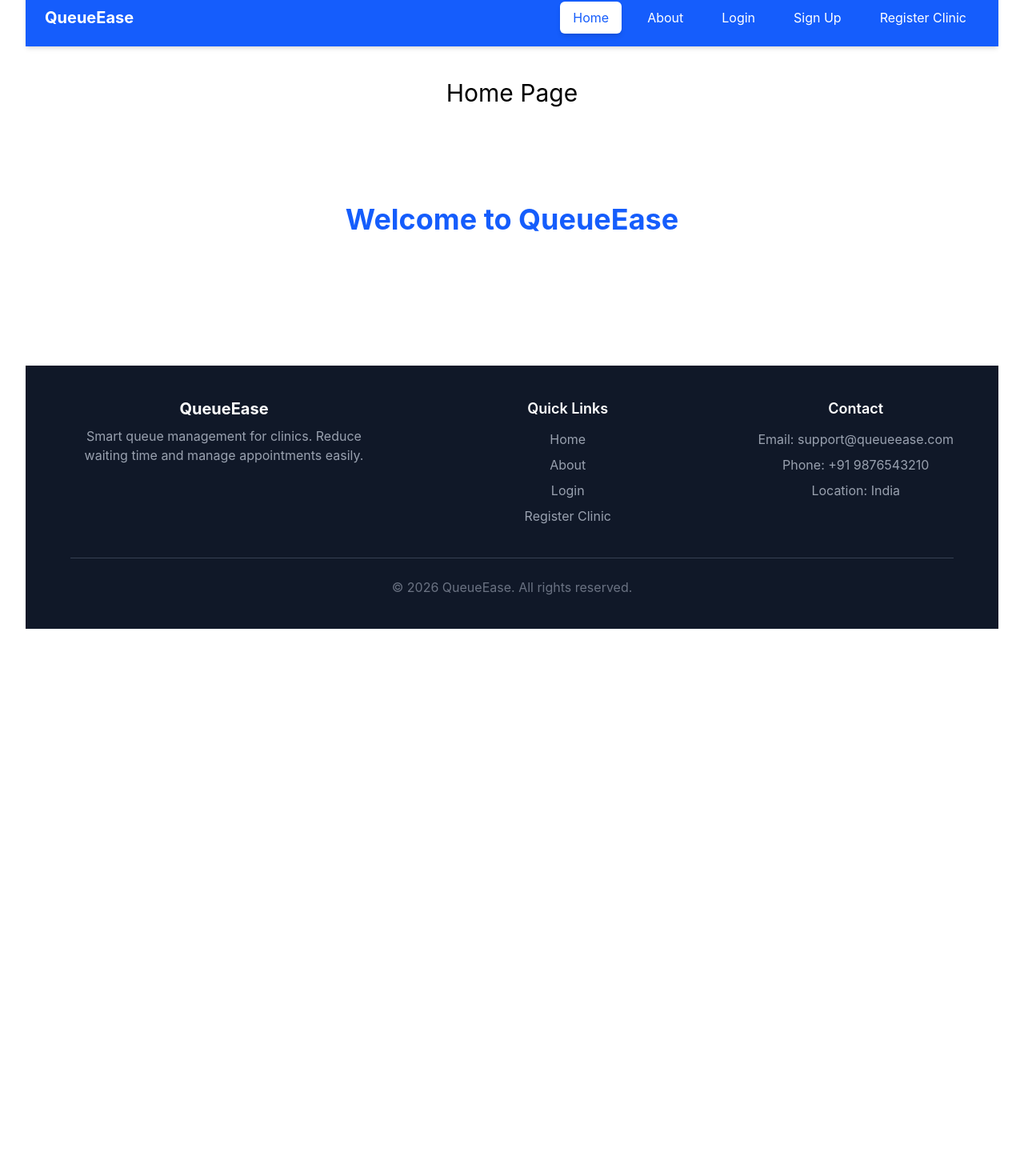
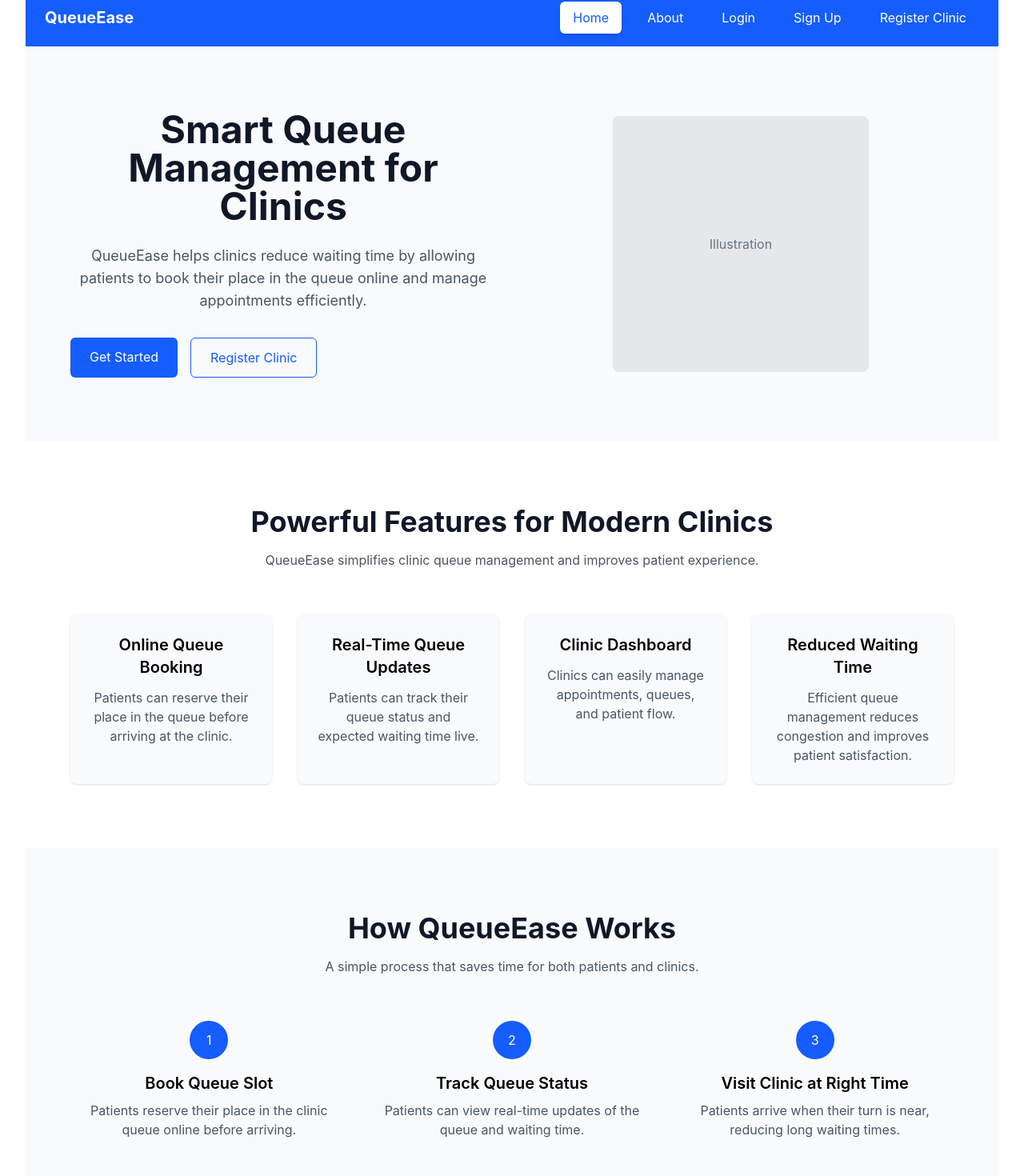
Before and after one commit to Amritraj04-creator/QueueEase, a React app: page / in a window 1280 px wide. Shown: the part 46-1516 px from the top of the page at 80% size. Before the commit the page ends 864 px from the top, so only its background shows below. Built offline with nearby package versions, Linux system fonts and the light colour scheme; the HTML template or start-up script is replaced by a standard one.

Commit message:
made queueEase logo clickable for now home page done

```diff
--- a/src/App.jsx
+++ b/src/App.jsx
@@ -22,11 +22,6 @@ function App() {
         <Route path="/signup" element={<Signup />} />
         <Route path="/register-clinic" element={<RegisterClinic />} />
       </Routes>
-    <div className="text-center mt-20">
-      <h1 className="text-4xl font-bold text-blue-600">
-        Welcome to QueueEase
-      </h1>
-    </div>
     </main>
     <Footer />
     </div>
--- /dev/null
+++ b/src/components/Features.jsx
@@ -0,0 +1,73 @@
+function Features() {
+  return (
+    <section className="bg-white py-20">
+
+      <div className="max-w-6xl mx-auto px-6">
+
+        {/* Section Heading */}
+        <div className="text-center mb-14">
+          <h2 className="text-3xl md:text-4xl font-bold text-gray-900">
+            Powerful Features for Modern Clinics
+          </h2>
+
+          <p className="text-gray-600 mt-4">
+            QueueEase simplifies clinic queue management and improves patient experience.
+          </p>
+        </div>
+
+        {/* Feature Cards */}
+        <div className="grid md:grid-cols-2 lg:grid-cols-4 gap-8">
+
+          {/* Feature 1 */}
+          <div className="bg-gray-50 p-6 rounded-lg shadow-sm hover:shadow-md transition">
+            <h3 className="text-xl font-semibold mb-3">
+              Online Queue Booking
+            </h3>
+
+            <p className="text-gray-600">
+              Patients can reserve their place in the queue before arriving at the clinic.
+            </p>
+          </div>
+
+          {/* Feature 2 */}
+          <div className="bg-gray-50 p-6 rounded-lg shadow-sm hover:shadow-md transition">
+            <h3 className="text-xl font-semibold mb-3">
+              Real-Time Queue Updates
+            </h3>
+
+            <p className="text-gray-600">
+              Patients can track their queue status and expected waiting time live.
+            </p>
+          </div>
+
+          {/* Feature 3 */}
+          <div className="bg-gray-50 p-6 rounded-lg shadow-sm hover:shadow-md transition">
+            <h3 className="text-xl font-semibold mb-3">
+              Clinic Dashboard
+            </h3>
+
+            <p className="text-gray-600">
+              Clinics can easily manage appointments, queues, and patient flow.
+            </p>
+          </div>
+
+          {/* Feature 4 */}
+          <div className="bg-gray-50 p-6 rounded-lg shadow-sm hover:shadow-md transition">
+            <h3 className="text-xl font-semibold mb-3">
+              Reduced Waiting Time
+            </h3>
+
+            <p className="text-gray-600">
+              Efficient queue management reduces congestion and improves patient satisfaction.
+            </p>
+          </div>
+
+        </div>
+
+      </div>
+
+    </section>
+  )
+}
+
+export default Features
--- a/src/components/Hero.jsx
+++ b/src/components/Hero.jsx
@@ -0,0 +1,57 @@
+import { Link } from "react-router-dom"
+
+function Hero() {
+  return (
+    <section className="bg-gray-50">
+
+      <div className="max-w-6xl mx-auto px-6 py-20">
+
+        <div className="grid md:grid-cols-2 gap-10 items-center">
+
+          {/* Left Side Content */}
+          <div>
+            <h1 className="text-4xl md:text-5xl font-bold text-gray-900 mb-6">
+              Smart Queue Management for Clinics
+            </h1>
+
+            <p className="text-lg text-gray-600 mb-8">
+              QueueEase helps clinics reduce waiting time by allowing
+              patients to book their place in the queue online and manage
+              appointments efficiently.
+            </p>
+
+            <div className="flex gap-4">
+
+              <Link
+                to="/signup"
+                className="bg-blue-600 text-white px-6 py-3 rounded-md hover:bg-blue-700 transition"
+              >
+                Get Started
+              </Link>
+
+              <Link
+                to="/register-clinic"
+                className="border border-blue-600 text-blue-600 px-6 py-3 rounded-md hover:bg-blue-50 transition"
+              >
+                Register Clinic
+              </Link>
+
+            </div>
+          </div>
+
+          {/* Right Side Illustration */}
+          <div className="flex justify-center">
+            <div className="w-80 h-80 bg-gray-200 rounded-lg flex items-center justify-center text-gray-500">
+              Illustration
+            </div>
+          </div>
+
+        </div>
+
+      </div>
+
+    </section>
+  )
+}
+
+export default Hero
--- /dev/null
+++ b/src/components/HowItWorks.jsx
@@ -0,0 +1,80 @@
+function HowItWorks() {
+  return (
+    <section className="bg-gray-50 py-20">
+
+      <div className="max-w-6xl mx-auto px-6">
+
+        {/* Section Heading */}
+        <div className="text-center mb-14">
+          <h2 className="text-3xl md:text-4xl font-bold text-gray-900">
+            How QueueEase Works
+          </h2>
+
+          <p className="text-gray-600 mt-4">
+            A simple process that saves time for both patients and clinics.
+          </p>
+        </div>
+
+        {/* Steps */}
+        <div className="grid md:grid-cols-3 gap-8">
+
+          {/* Step 1 */}
+          <div className="text-center">
+
+            <div className="w-12 h-12 bg-blue-600 text-white rounded-full flex items-center justify-center mx-auto mb-4">
+              1
+            </div>
+
+            <h3 className="text-xl font-semibold mb-2">
+              Book Queue Slot
+            </h3>
+
+            <p className="text-gray-600">
+              Patients reserve their place in the clinic queue online before arriving.
+            </p>
+
+          </div>
+
+          {/* Step 2 */}
+          <div className="text-center">
+
+            <div className="w-12 h-12 bg-blue-600 text-white rounded-full flex items-center justify-center mx-auto mb-4">
+              2
+            </div>
+
+            <h3 className="text-xl font-semibold mb-2">
+              Track Queue Status
+            </h3>
+
+            <p className="text-gray-600">
+              Patients can view real-time updates of the queue and waiting time.
+            </p>
+
+          </div>
+
+          {/* Step 3 */}
+          <div className="text-center">
+
+            <div className="w-12 h-12 bg-blue-600 text-white rounded-full flex items-center justify-center mx-auto mb-4">
+              3
+            </div>
+
+            <h3 className="text-xl font-semibold mb-2">
+              Visit Clinic at Right Time
+            </h3>
+
+            <p className="text-gray-600">
+              Patients arrive when their turn is near, reducing long waiting times.
+            </p>
+
+          </div>
+
+        </div>
+
+      </div>
+
+    </section>
+  )
+}
+
+export default HowItWorks
--- a/src/components/Navbar.jsx
+++ b/src/components/Navbar.jsx
@@ -14,9 +14,9 @@ function Navbar() {
   return (
     <nav className="w-full bg-blue-600 text-white shadow-md">
       <div className="flex justify-between items-center px-6 py-4">
-        <h1 className="text-xl font-bold">
+        <a href="/" end className="text-xl font-bold  hover:scale-105  transform transition duration-200">
           QueueEase
-        </h1>
+        </a>
 
         <div className="flex gap-4 items-center">
 
--- a/src/pages/Home.jsx
+++ b/src/pages/Home.jsx
@@ -1,5 +1,15 @@
+import Hero from "../components/Hero"
+import Features from "../components/Features"
+import HowItWorks from "../components/HowItWorks"
+
 function Home() {
-  return <h1 className="text-3xl p-10">Home Page</h1>
+  return (
+    <>
+      <Hero />
+      <Features />
+      <HowItWorks />
+    </>
+  )
 }
 
 export default Home
```
